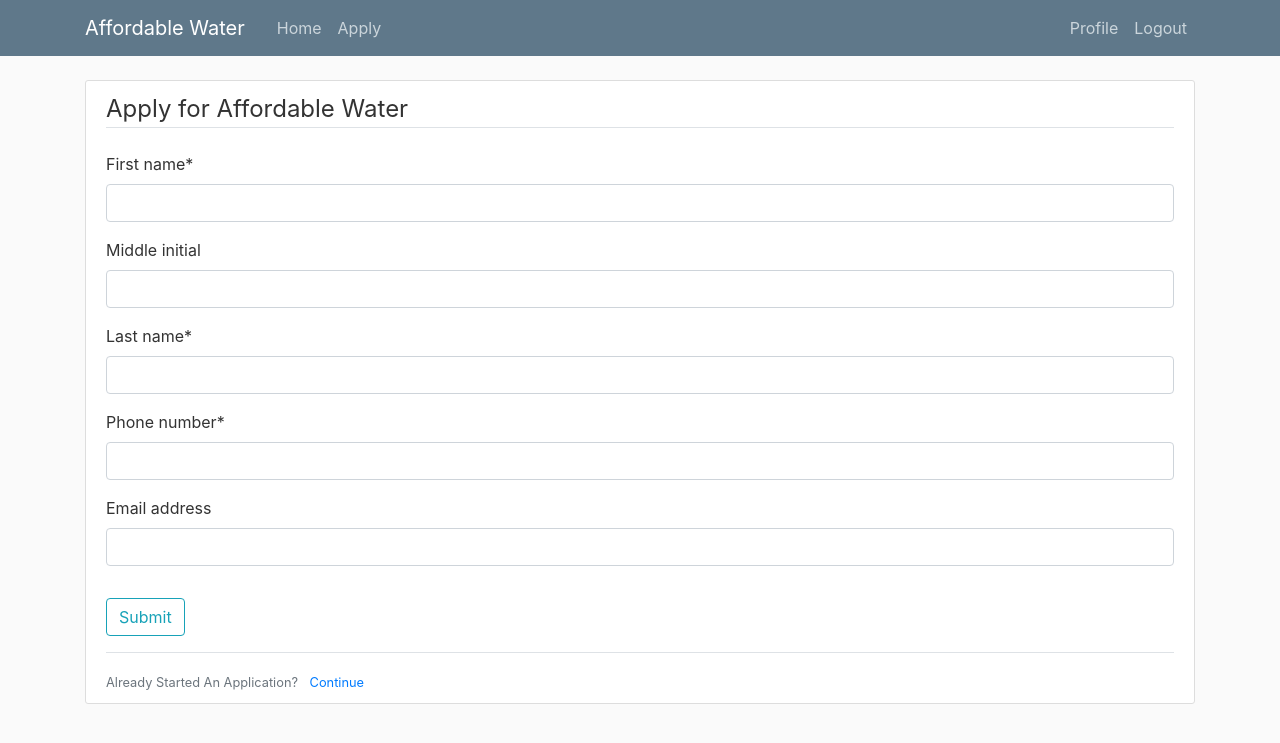
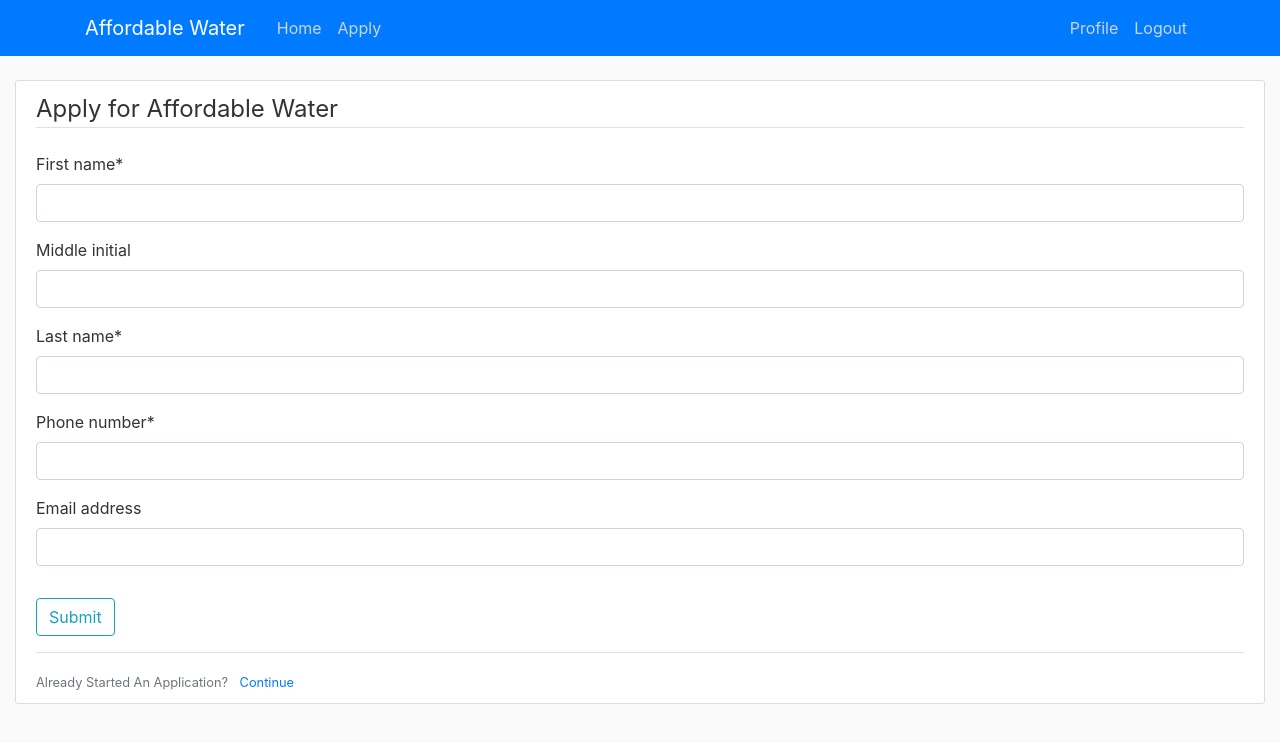
Before and after one commit to CodeForBuffalo/affordable_water, a Django app: page /en/apply/ in a window 1280 px wide. Shown: the top 743 px of the page. Run offline with Django 3.2, Linux system fonts and the light colour scheme; the visitor is signed in with stand-in values (Sample User, id 1); some libraries are stand-ins or nearby versions.

Commit message:
Modified Bootstrap

```diff
--- a/pathways/templates/pathways/base.html
+++ b/pathways/templates/pathways/base.html
@@ -26,7 +26,7 @@
 
 <body>
     <header class="site-header">
-        <nav class="navbar navbar-expand-md navbar-dark bg-steel fixed-top">
+        <nav class="navbar navbar-expand-md navbar-dark bg-primary fixed-top">
             <div class="container">
                 <a class="navbar-brand mr-4" href="/">Affordable Water</a>
                 <button class="navbar-toggler" type="button" data-toggle="collapse" data-target="#navbarToggle"
@@ -52,9 +52,9 @@
             </div>
         </nav>
     </header>
-    <main role="main" class="container">
+    <main role="main" class="container-fluid">
         <div class="row">
-            <div class="col-md">
+            <div class="col">
                 <!-- Alerts and messages -->
                 {% if messages %}
                     {% for message in messages %}
```
Also changed, not shown: pathways/templates/pathways/home.html (+12 -2 lines), pathways/migrations/0007_auto_20190910_2111.py (added).
